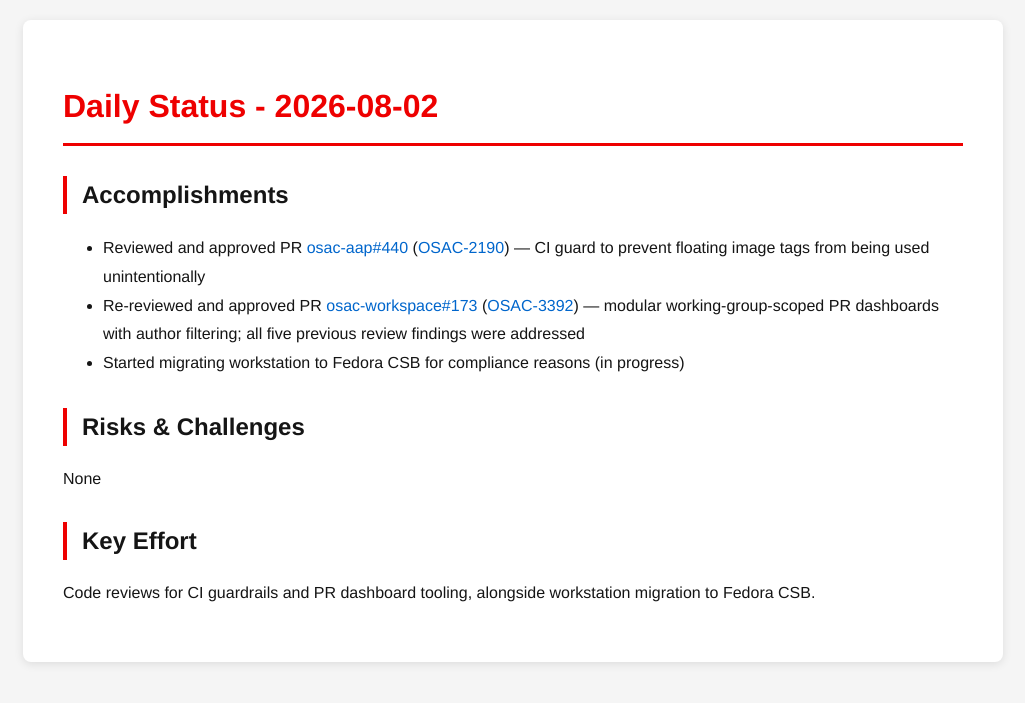
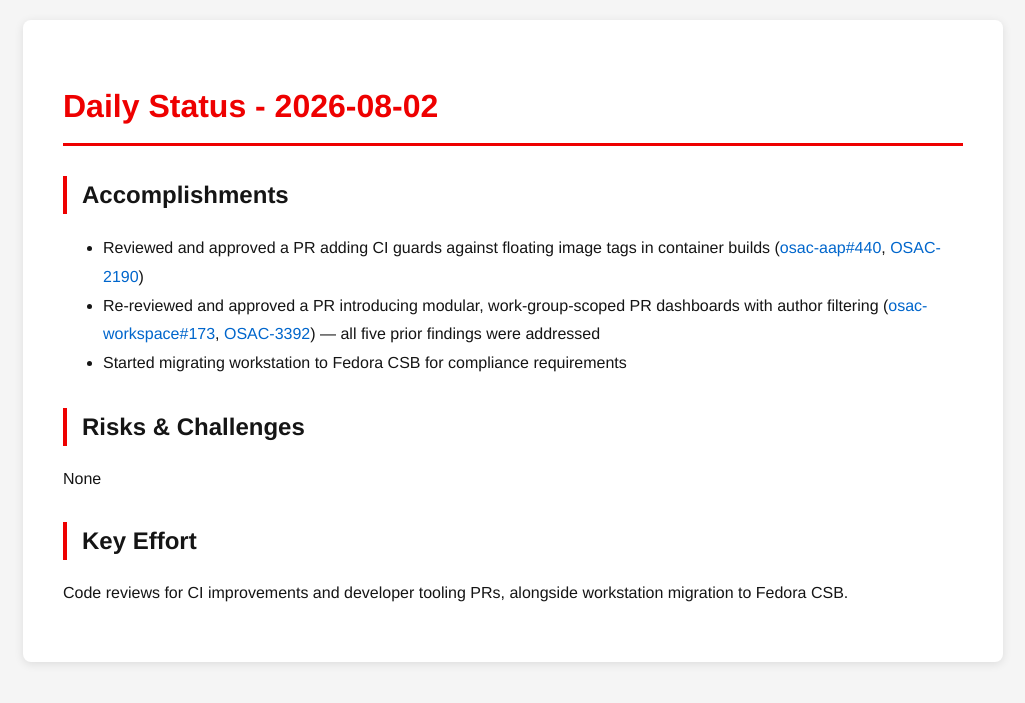
Before and after one commit to tzvatot/daily-status, a Jekyll site: the page built from 2026-08-02.md, in a window 1280 px wide. Shown: the top 703 px of the page, without its empty margins (127-1152 px from the left). Built offline with Jekyll 4.4.1, drawn with Linux system fonts in a browser that asks for light colours.

Commit message:
Daily status update - 2026-08-02

```diff
--- a/2026-08-02.md
+++ b/2026-08-02.md
@@ -7,12 +7,12 @@
 # Daily Status - 2026-08-02
 
 ## Accomplishments
-- Reviewed and approved PR [osac-aap#440](https://github.com/osac-project/osac-aap/pull/440) ([OSAC-2190](https://redhat.atlassian.net/browse/OSAC-2190)) — CI guard to prevent floating image tags from being used unintentionally
-- Re-reviewed and approved PR [osac-workspace#173](https://github.com/osac-project/osac-workspace/pull/173) ([OSAC-3392](https://redhat.atlassian.net/browse/OSAC-3392)) — modular working-group-scoped PR dashboards with author filtering; all five previous review findings were addressed
-- Started migrating workstation to Fedora CSB for compliance reasons (in progress)
+- Reviewed and approved a PR adding CI guards against floating image tags in container builds ([osac-aap#440](https://github.com/osac-project/osac-aap/pull/440), [OSAC-2190](https://redhat.atlassian.net/browse/OSAC-2190))
+- Re-reviewed and approved a PR introducing modular, work-group-scoped PR dashboards with author filtering ([osac-workspace#173](https://github.com/osac-project/osac-workspace/pull/173), [OSAC-3392](https://redhat.atlassian.net/browse/OSAC-3392)) — all five prior findings were addressed
+- Started migrating workstation to Fedora CSB for compliance requirements
 
 ## Risks & Challenges
 None
 
 ## Key Effort
-Code reviews for CI guardrails and PR dashboard tooling, alongside workstation migration to Fedora CSB.
+Code reviews for CI improvements and developer tooling PRs, alongside workstation migration to Fedora CSB.
```
